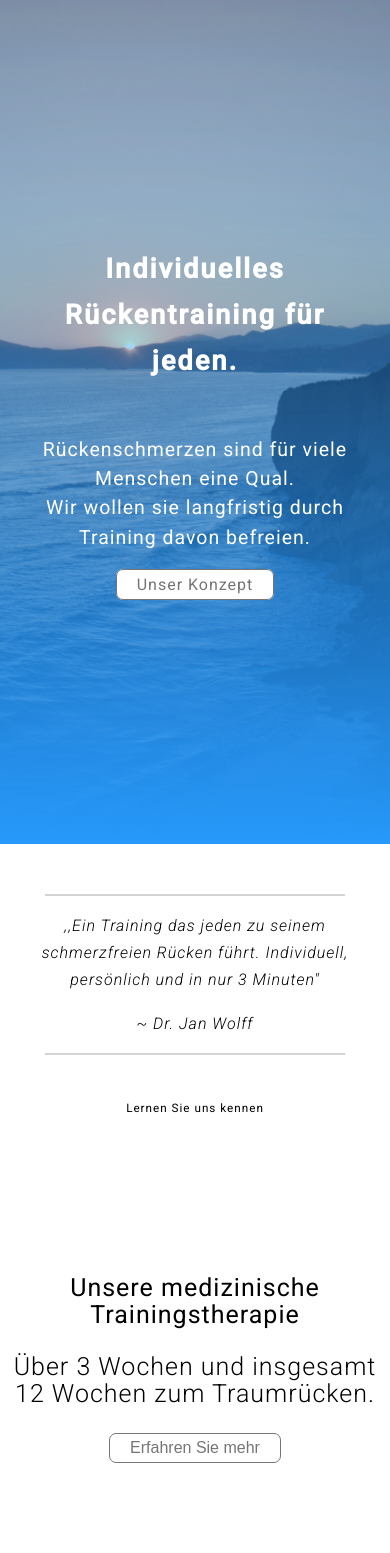
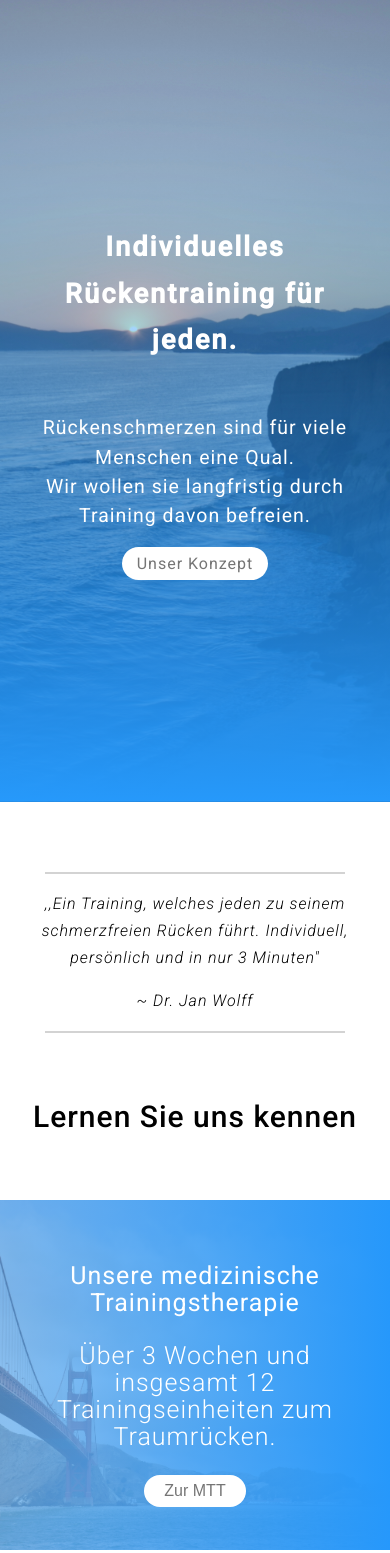
Before and after one commit to pbizimis/IRT, a Flask app: page /lp in a window 390 px wide. Shown: the part 50-1603 px from the top of the page. Run offline with Flask 2, Linux system fonts and the light colour scheme.

Commit message:
major responsive update

```diff
--- a/irtp/static/index.css
+++ b/irtp/static/index.css
@@ -3,14 +3,16 @@
     height: auto;
     width: 100%;
     grid-template-columns: 50% 50%;
-    grid-template-rows: auto auto auto 25em 25em;
+    grid-template-rows: auto auto auto 350px 350px 350px 350px;
     grid-template-areas:
         "intro intro"
         "quote quote"
         "who who"
         "first first"
-        "second second";
-    grid-row-gap: 20px;
+        "second second"
+        "third third"
+        "fourth fourth";
+    grid-row-gap: 40px;
 }
 /*CONTAINER-DIV*/
 .container-div {
@@ -26,6 +28,7 @@
 }
 .container-div .container-div-text {
     align-self: center;
+    height: auto;
 }
 .container-div h1 {
     color: white;
@@ -37,6 +40,7 @@
     width: 80%;
     margin: auto;
     margin-top: 50px;
+    margin-bottom: 20px;
 }
 .container-div p {
     color: white;
@@ -45,14 +49,13 @@
 }
 .button {
     background-color: #FFFFFF;
-    padding: 5px 20px;
-    border-radius: 7px;
+    padding: 7px 15px;
+    border-radius: 3rem;
     color: rgb(117, 117, 117);
     text-align: center;
     text-decoration: none;
     font-size: 16px;
     cursor: pointer;
-    border: 1px solid rgb(117, 117, 117);
 }
 /*QUOTE*/
 .quote {
@@ -83,36 +86,51 @@
     width: 100%;
 }
 .who-are-we div {
-    margin-top: 20px;
+    margin-top: 30px;
     width: 100%;
     text-align: center;
 }
 .who-are-we h1 {
-    font-size: 3vw;
-    font-weight: 400;
+    font-size: 30px;
+    font-weight: 500;
 }
 
 /*SECTIONS*/
 .sections {
     width: 100%;
-    height: 25em;
+    height: 100%;
     display: flex;
     flex-direction: row;
+    background-size: cover;
+    background-position: center center;
+    background-repeat: no-repeat;
 }
 .section-1 {
     grid-area: first;
+    background-image: linear-gradient(to right, rgba(107, 186, 255, 0.657), rgb(38, 152, 251)), url("/static/index/1.jpg");
 }
 .section-2 {
     grid-area: second;
+    background-image: linear-gradient(to left, rgba(107, 186, 255, 0.657), #2699FB), url("/static/index/4.jpg");
+}
+.section-3 {
+    grid-area: third;
+    background-image: linear-gradient(to right, rgba(107, 186, 255, 0.657), #2699FB), url("/static/index/1.jpg");
+}
+.section-4 {
+    grid-area: fourth;
+    background-image: linear-gradient(to left, rgba(107, 186, 255, 0.657), #2699FB), url("/static/index/4.jpg");
 }
 .section-text-div {
+    color: white;
     width: 100%;
-    height: 200px;
+    height: auto;
     align-self: center;
     text-align: center;
 }
 .section-text-div div {
-    margin: 0px;
+    margin: auto;
+    width: 85%;
 }
 .section-text {
     font-weight: 400;
@@ -125,14 +143,14 @@
 }
 .section-button {
     background-color: #FFFFFF;
-    padding: 5px 20px;
-    border-radius: 7px;
+    padding: 7px 20px;
+    border-radius: 3rem;
     color: rgb(117, 117, 117);
     text-align: center;
     text-decoration: none;
     font-size: 16px;
+    border: 0px;
     cursor: pointer;
-    border: 1px solid rgb(117, 117, 117);
 }
 .section-img {
     display: none;
@@ -147,8 +165,26 @@
 .section-2 .section-img {
     background-image: url("/static/index/4.jpg");
 }
+.section-3 .section-img {
+    background-image: url("/static/index/1.jpg");
+}
+.section-4 .section-img {
+    background-image: url("/static/index/4.jpg");
+}
+
+/*MEDIA QUERIES*/
+@media screen and (min-width: 320px) {
+    @media screen and (min-height: 560px) {
+        .container-div {
+            height: 95vh;
+        }
+    }
+}
 
 @media screen and (min-width: 480px) {
+    .container-div {
+        height: 700px;
+    }
     .container-div h1 {
         padding: 70px 40px 0px 40px;
     }
@@ -217,24 +285,26 @@
     .section-button {
         background-color: #FFFFFF;
         padding: 5px 20px;
-        border-radius: 7px;
+        border-radius: 3em;
         color: rgb(117, 117, 117);
         text-align: center;
         text-decoration: none;
         font-size: 16px;
         cursor: pointer;
-        border: 1px solid rgb(117, 117, 117);
+        border: 1px solid black;
     }
-}
-@media screen and (min-height: 560px) {
-    .container-div {
-        height: 100vh;
+    @media screen and (min-height: 820px) {
+        .container-div {
+            height: 95vh;
+        }
     }
 }
 
+/*LAPTOP*/
 @media screen and (min-width: 992px) {
 
 }
+/*BORDERS*/
 @media screen and (min-width: 1200) {
 
 }
--- a/irtp/static/nav.css
+++ b/irtp/static/nav.css
@@ -9,6 +9,10 @@
     line-height: 170%;
     letter-spacing: 1px;
 }
+#body::-webkit-scrollbar {
+    display: none;
+}
+
 .titles {
     line-height: 170%;
     letter-spacing: 2px;
@@ -153,7 +157,7 @@
         right: 20px;
     }
     .desktop-nav a {
-        padding-right: 20px;
+        padding-right: 30px;
         text-decoration: none;
         font-size: 18px;
         color: #2699FB;
@@ -163,7 +167,7 @@
     }
 /* FOOTER */
 .footer {
-    margin-top: 20px;
+    margin-top: 40px;
     display: grid;
     height: auto;
     width: 100%;
@@ -177,6 +181,7 @@
     align-items: flex-start;
     background-color: rgb(0, 134, 251);
     color: white;
+    overflow: hidden;
 }
 .number1 {
     width: 100%;
@@ -245,4 +250,5 @@
     .heading {
         margin: 0px 0px 0px 30px;
     }
+
 }
--- a/irtp/templates/index.html
+++ b/irtp/templates/index.html
@@ -19,7 +19,7 @@
     <section class="quote">
         <div class="quote-line"></div>
         <div class="quote-div">
-            <p>,,Ein Training das jeden zu seinem schmerzfreien Rücken führt. Individuell, persönlich und in nur 3 Minuten"</p>
+            <p>,,Ein Training, welches jeden zu seinem schmerzfreien Rücken führt. Individuell, persönlich und in nur 3 Minuten"</p>
             <p> ~ Dr. Jan Wolff</p>
         </div>
         <div class="quote-line"></div>
@@ -36,8 +36,8 @@
         <div class="section-text-div">
             <div>
                 <h1 class="section-text">Unsere medizinische Trainingstherapie</h1>
-                <p class="section-para">Über 3 Wochen und insgesamt 12 Wochen zum Traumrücken.</p>
-                <button class="section-button">Erfahren Sie mehr</button>
+                <p class="section-para">Über 3 Wochen und insgesamt 12 Trainingseinheiten zum Traumrücken.</p>
+                <button class="section-button">Zur MTT</button>
             </div>
         </div>
     </section>
@@ -46,13 +46,36 @@
     <section class="sections section-2">
         <div class="section-text-div">
             <div>
-                <h1 class="section-text">Unsere medizinische Trainingstherapie</h1>
-                <p class="section-para">Über 3 Wochen und insgesamt 12 Wochen zum Traumrücken.</p>
-                <button class="section-button">Erfahren Sie mehr</button>
+                <h1 class="section-text">Wir zusammen.</h1>
+                <p class="section-para">Dürfen wir vorstellen? Das Team der IRT Bad Homburg.</p>
+                <button class="section-button">Das Team</button>
             </div>
         </div>
         <div class="section-img"></div>
     </section>
+
+    <section class="sections section-3">
+        <div class="section-img"></div>
+        <div class="section-text-div">
+            <div>
+                <h1 class="section-text">Sie haben Fragen? Wir haben Antworten.</h1>
+                <p class="section-para">Finden Sie hier alle Fragen, die sich viele Kunden vor Ihnen schon gestellt haben.</p>
+                <button class="section-button">Zu den Antworten</button>
+            </div>
+        </div>
+    </section>
+
+    <section class="sections section-4">
+        <div class="section-text-div">
+            <div>
+                <h1 class="section-text">Neuigkeiten für Sie und über uns.</h1>
+                <p class="section-para">Artikel, geschrieben von unseren Ärtzen und Therapeuten.</p>
+                <button class="section-button">Mehr Lesen</button>
+            </div>
+        </div>
+        <div class="section-img"></div>
+    </section>
+
 </section>
 
 {% endblock %}
--- a/irtp/templates/nav.html
+++ b/irtp/templates/nav.html
@@ -95,9 +95,9 @@
         </div>
         <div class="contact">
             <h1>Contact</h1>
-            <p>Tel: 0174 822 7359</p>
-            <p>Tel: 0174 822 7359</p>
-            <p>Tel: 0174 822 7359</p>
+            <p>06172 690344</p>
+            <p>Zeppelinstr. 24</p>
+            <p>61352 Bad Homburg</p>
         </div>
 
     </section>
```
Also changed, not shown: other parts of irtp/static/index.css (+37 -5 lines).
